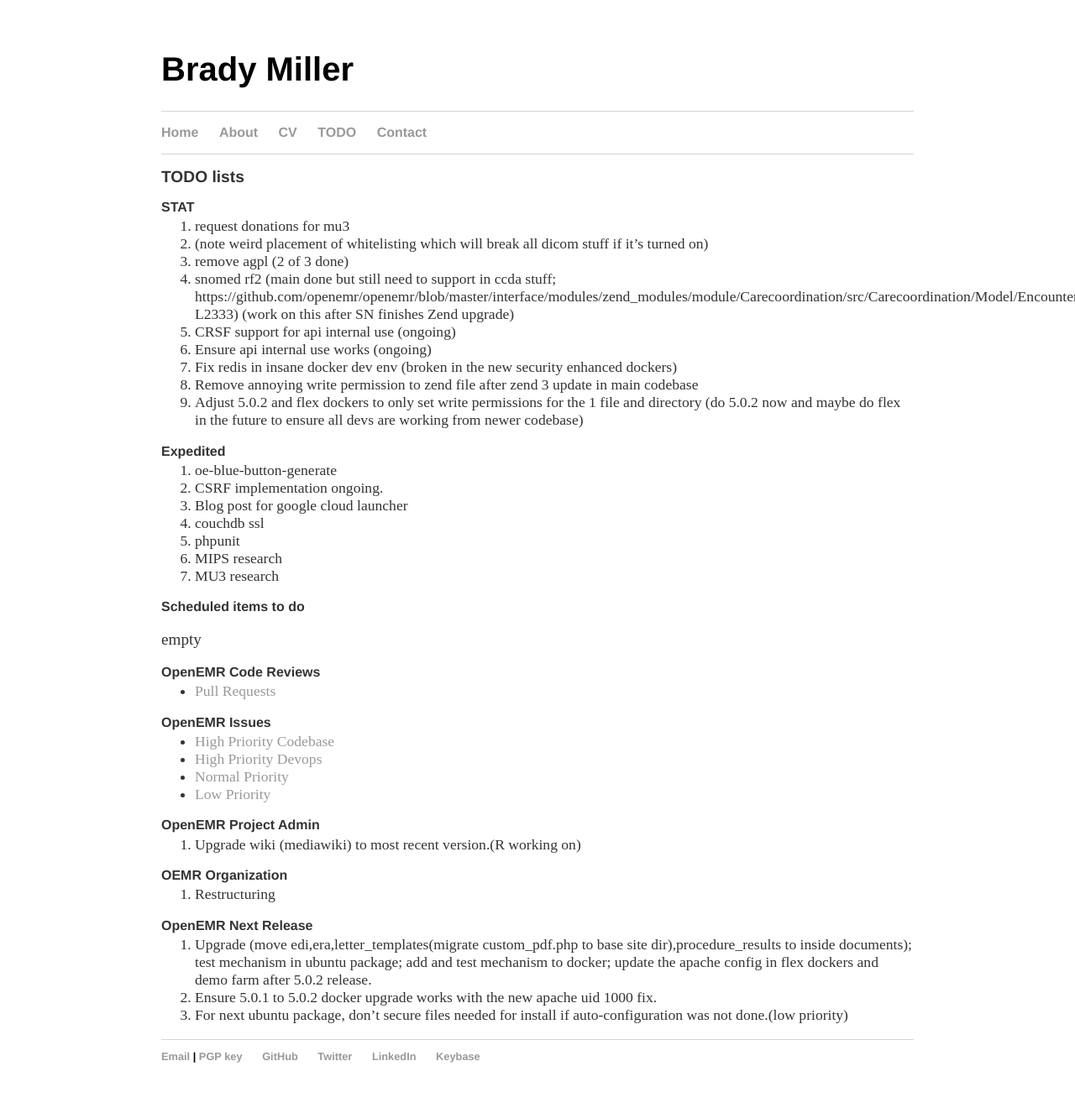
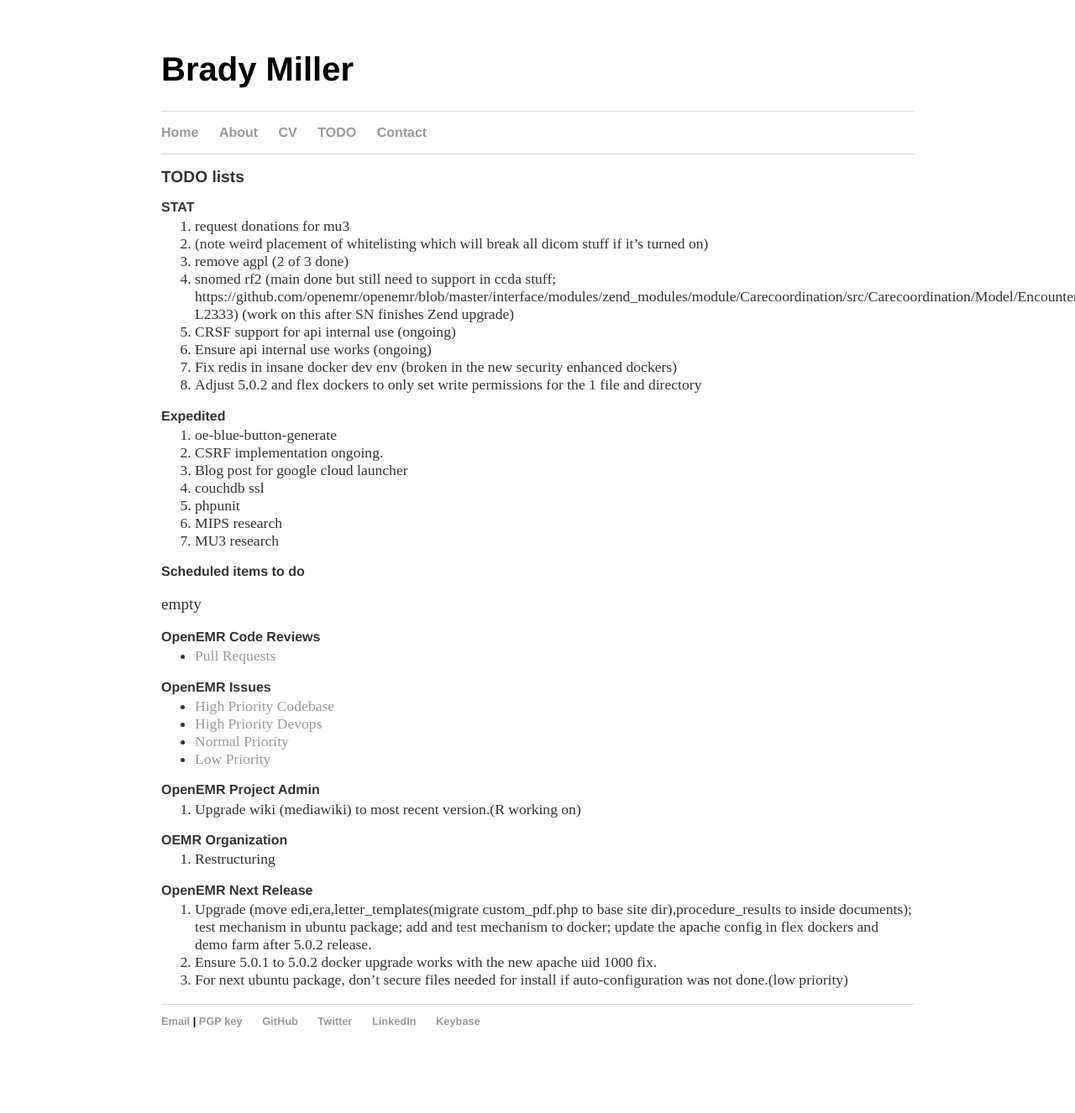
Before and after one commit to bradymiller/bradymiller.github.io, a Jekyll site: the page built from todo/index.md, in a window 1280 px wide. Shown: the whole page at 84% size. Built offline with Jekyll 4.4.1, drawn with Linux system fonts in a browser that asks for light colours; our own code applies the rules of GitHub Pages for plain Markdown files; after the commit the page ends 1284 px from its top, so only the background shows below that.

Commit message:
Update index.md

```diff
--- a/todo/index.md
+++ b/todo/index.md
@@ -11,8 +11,7 @@
 1. CRSF support for api internal use (ongoing)
 1. Ensure api internal use works (ongoing)
 1. Fix redis in insane docker dev env (broken in the new security enhanced dockers)
-1. Remove annoying write permission to zend file after zend 3 update in main codebase
-1. Adjust 5.0.2 and flex dockers to only set write permissions for the 1 file and directory (do 5.0.2 now and maybe do flex in the future to ensure all devs are working from newer codebase)
+1. Adjust 5.0.2 and flex dockers to only set write permissions for the 1 file and directory
 
 ### Expedited
 1. oe-blue-button-generate
```
